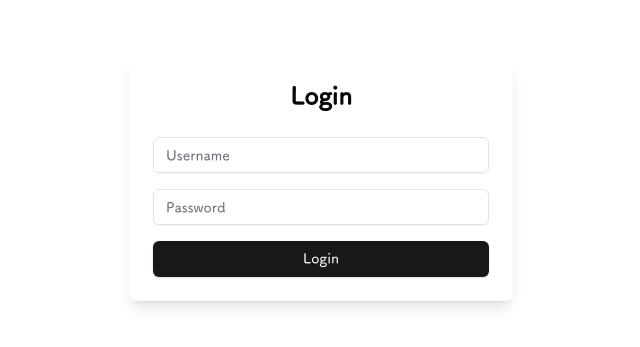
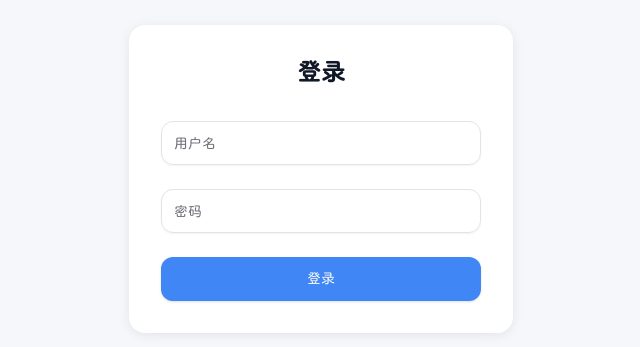
Before and after one commit to jerry-chengaojian/chat-app, a Next.js app: page /login in a window 1280 px wide. Shown: the part 221-568 px from the top of the page, without its empty margins (319-959 px from the left). Built offline with nearby package versions, Linux system fonts and the light colour scheme.

Commit message:
style: update login page UI and add Chinese localization
- Enhance login form styling with rounded corners and new color scheme
- Update background color and shadow effects
- Change text content to Chinese
- Adjust spacing and component dimensions

```diff
--- a/src/app/login/page.tsx
+++ b/src/app/login/page.tsx
@@ -41,33 +41,39 @@ export default function LoginPage() {
   }
 
   return (
-    <div className="min-h-screen flex items-center justify-center">
-      <div className="max-w-sm w-full p-6 bg-white rounded-lg shadow-lg">
-        <h1 className="text-2xl font-bold text-center mb-6">Login</h1>
-        <form onSubmit={handleSubmit} className="space-y-4">
+    <div className="min-h-screen bg-[#F5F7FA] flex items-center justify-center p-4">
+      <div className="max-w-sm w-full p-8 bg-white rounded-2xl shadow-[0_2px_12px_rgba(0,0,0,0.08)]">
+        <h1 className="text-2xl font-semibold text-gray-900 text-center mb-8">登录</h1>
+        <form onSubmit={handleSubmit} className="space-y-6">
           {error && (
-            <Alert variant="destructive">
+            <Alert variant="destructive" className="rounded-xl">
               <AlertDescription>{error}</AlertDescription>
             </Alert>
           )}
-          <div className="space-y-2">
+          <div>
             <Input
               name="username"
               type="text"
-              placeholder="Username"
+              placeholder="用户名"
               required
+              className="rounded-xl h-11"
             />
           </div>
-          <div className="space-y-2">
+          <div>
             <Input
               name="password"
               type="password"
-              placeholder="Password"
+              placeholder="密码"
               required
+              className="rounded-xl h-11"
             />
           </div>
-          <Button type="submit" className="w-full" disabled={loading}>
-            {loading ? "Loading..." : "Login"}
+          <Button
+            type="submit"
+            className="w-full h-11 rounded-xl bg-[#4086F4] hover:bg-[#3476E3]"
+            disabled={loading}
+          >
+            {loading ? "登录中..." : "登录"}
           </Button>
         </form>
       </div>
```
